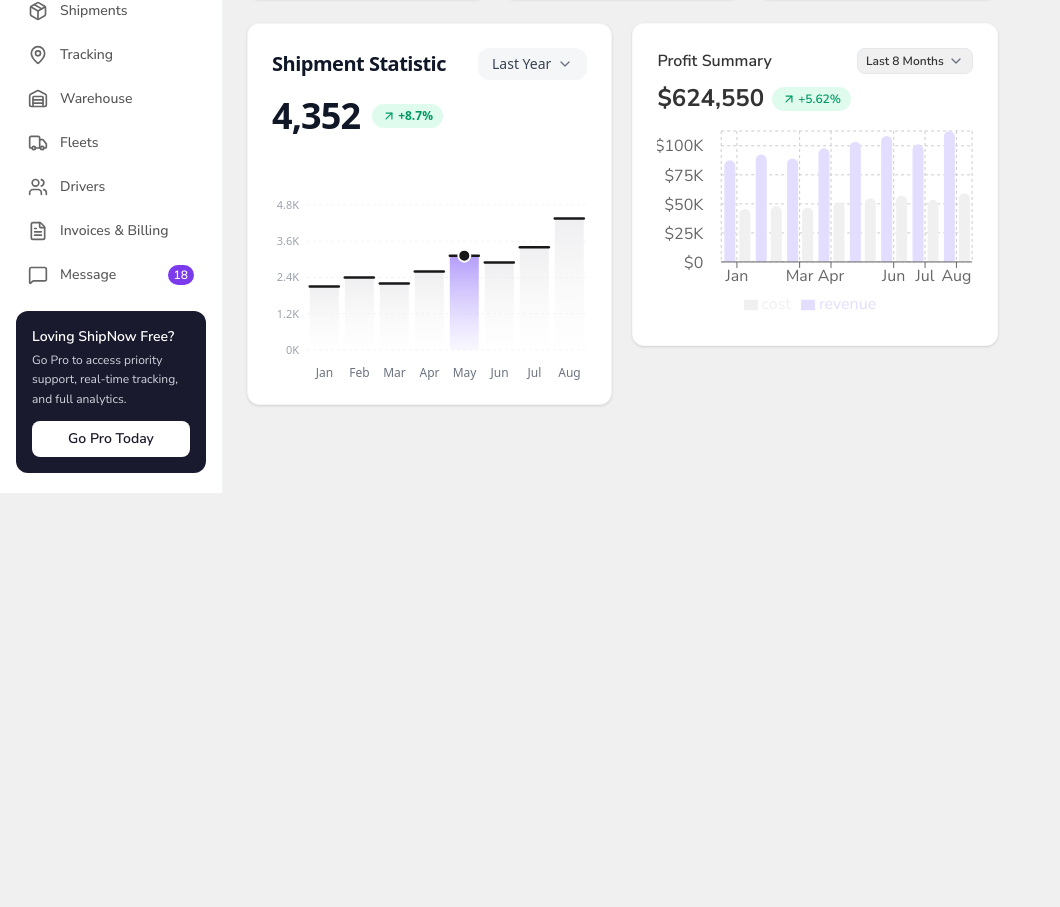
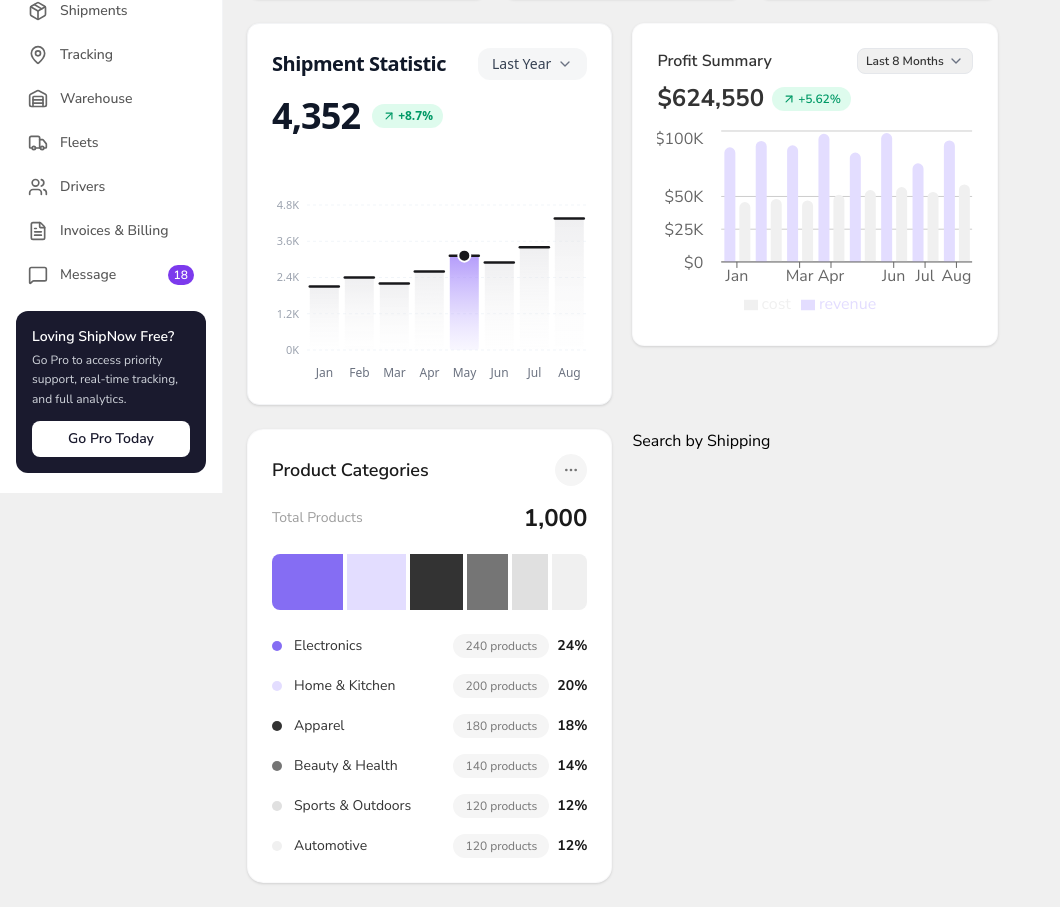
Before and after one commit to gmnayem631/ship-now, a Next.js app: page / in a window 1280 px wide. Shown: the part 307-1214 px from the top of the page, without its empty margins (0-1060 px from the left). Before the commit the page ends 800 px from the top, so only its background shows below. Built offline with nearby package versions, Linux system fonts and the light colour scheme.

Commit message:
feat: add LiveTracking and ProductCategories components; update DashboardPage layout

```diff
--- a/app/(dashboard)/page.tsx
+++ b/app/(dashboard)/page.tsx
@@ -1,6 +1,8 @@
 "use client";
 
 import DashboardHeader from "../components/dashboard/DashboardHeader";
+import LiveTracking from "../components/dashboard/LiveTracking";
+import ProductCategories from "../components/dashboard/ProductCategories";
 import ProfitSummary from "../components/dashboard/ProfitSummary";
 import ShipmentStatistic from "../components/dashboard/ShipmentStatistic";
 import StatCard from "../components/dashboard/StatCard";
@@ -22,6 +24,14 @@ export default function DashboardPage() {
               <ProfitSummary />
             </div>
           </div>
+          <div className="grid grid-cols-2 gap-5">
+            <div className="col-span-1">
+              <ProductCategories />
+            </div>
+            <div className="col-span-1">
+              <LiveTracking />
+            </div>
+          </div>
         </div>
       </div>
     </div>
--- /dev/null
+++ b/app/components/dashboard/ColorSwitchBar.tsx
@@ -0,0 +1,16 @@
+import React from "react";
+
+const ColorSwitchBar = () => {
+  return (
+    <div>
+      <div className=""></div>
+      <div className=""></div>
+      <div className=""></div>
+      <div className=""></div>
+      <div className=""></div>
+      <div className=""></div>
+    </div>
+  );
+};
+
+export default ColorSwitchBar;
--- /dev/null
+++ b/app/components/dashboard/LiveTracking.tsx
@@ -0,0 +1,7 @@
+import React from "react";
+
+const LiveTracking = () => {
+  return <div>Search by Shipping</div>;
+};
+
+export default LiveTracking;
--- /dev/null
+++ b/app/components/dashboard/ProductCategories.tsx
@@ -0,0 +1,69 @@
+"use client";
+
+import { MoreHorizontal } from "lucide-react";
+import { productCategoriesData } from "@/app/data/productCategoriesData";
+
+export default function ProductCategories() {
+  const totalProducts = productCategoriesData.reduce((sum, item) => {
+    return sum + parseInt(item.count.replace(/\D/g, ""), 10);
+  }, 0);
+
+  return (
+    <div className="rounded-2xl border border-gray-100/50 bg-white p-6 shadow-sm">
+      {/* Header */}
+      <div className="flex items-center justify-between">
+        <h3 className="text-lg font-semibold text-[#1A1A1A]">
+          Product Categories
+        </h3>
+        <button className="flex h-8 w-8 items-center justify-center rounded-full bg-[#F5F5F5] text-[#757575] transition hover:bg-gray-200">
+          <MoreHorizontal className="h-4 w-4" />
+        </button>
+      </div>
+
+      {/* Total */}
+      <div className="mt-4 flex items-center justify-between">
+        <span className="text-sm text-[#9E9E9E]">Total Products</span>
+        <span className="text-2xl font-bold text-[#1A1A1A]">
+          {totalProducts.toLocaleString()}
+        </span>
+      </div>
+
+      {/* Color swatch bar */}
+      <div className="mt-5 flex gap-1">
+        {productCategoriesData.map((item, idx) => (
+          <div
+            key={idx}
+            className={`h-14 ${idx === 0 ? "rounded-l-lg" : ""} ${idx === productCategoriesData.length - 1 ? "rounded-r-lg" : ""} `}
+            style={{
+              width: `${item.value}%`,
+              backgroundColor: item.color,
+            }}
+          />
+        ))}
+      </div>
+
+      {/* Legend list */}
+      <div className="mt-6 space-y-4">
+        {productCategoriesData.map((item, i) => (
+          <div key={i} className="flex items-center justify-between">
+            <div className="flex items-center gap-3">
+              <span
+                className="h-2.5 w-2.5 shrink-0 rounded-full"
+                style={{ backgroundColor: item.color }}
+              />
+              <span className="text-sm text-[#333333]">{item.name}</span>
+            </div>
+            <div className="flex items-center gap-2">
+              <span className="rounded-full bg-[#F5F5F5] px-3 py-1 text-xs text-[#757575]">
+                {item.count}
+              </span>
+              <span className="text-sm font-bold text-[#1A1A1A]">
+                {item.value}%
+              </span>
+            </div>
+          </div>
+        ))}
+      </div>
+    </div>
+  );
+}
--- a/app/components/dashboard/ProfitSummary.tsx
+++ b/app/components/dashboard/ProfitSummary.tsx
@@ -112,7 +112,7 @@ const ProfitSummary = () => {
             bottom: 5,
           }}
         >
-          <CartesianGrid strokeDasharray="3 3" />
+          <CartesianGrid vertical={false} />
           <XAxis dataKey={"month"} />
           <YAxis
             width={"auto"}
--- /dev/null
+++ b/app/data/productCategoriesData.ts
@@ -0,0 +1,30 @@
+interface ProductCategoriesData {
+  name: string;
+  value: number;
+  count: string;
+  color: string;
+}
+
+export const productCategoriesData: ProductCategoriesData[] = [
+  { name: "Electronics", value: 24, count: "240 products", color: "#856DF3" },
+  {
+    name: "Home & Kitchen",
+    value: 20,
+    count: "200 products",
+    color: "#E3DDFF",
+  },
+  { name: "Apparel", value: 18, count: "180 products", color: "#333" },
+  {
+    name: "Beauty & Health",
+    value: 14,
+    count: "140 products",
+    color: "#757575",
+  },
+  {
+    name: "Sports & Outdoors",
+    value: 12,
+    count: "120 products",
+    color: "#E0E0E0",
+  },
+  { name: "Automotive", value: 12, count: "120 products", color: "#F0F0F0" },
+];
--- a/app/data/profitSummaryData.ts
+++ b/app/data/profitSummaryData.ts
@@ -9,8 +9,8 @@ export const profitSummaryData: ProfitSummaryData[] = [
   { month: "Feb", revenue: 92450, cost: 48120 },
   { month: "Mar", revenue: 89100, cost: 46950 },
   { month: "Apr", revenue: 97820, cost: 51240 },
-  { month: "May", revenue: 103560, cost: 54890 },
-  { month: "Jun", revenue: 108430, cost: 57210 },
-  { month: "Jul", revenue: 101280, cost: 53460 },
-  { month: "Aug", revenue: 112750, cost: 59180 },
+  { month: "May", revenue: 83560, cost: 54890 },
+  { month: "Jun", revenue: 98430, cost: 57210 },
+  { month: "Jul", revenue: 75280, cost: 53460 },
+  { month: "Aug", revenue: 92750, cost: 59180 },
 ];
```
